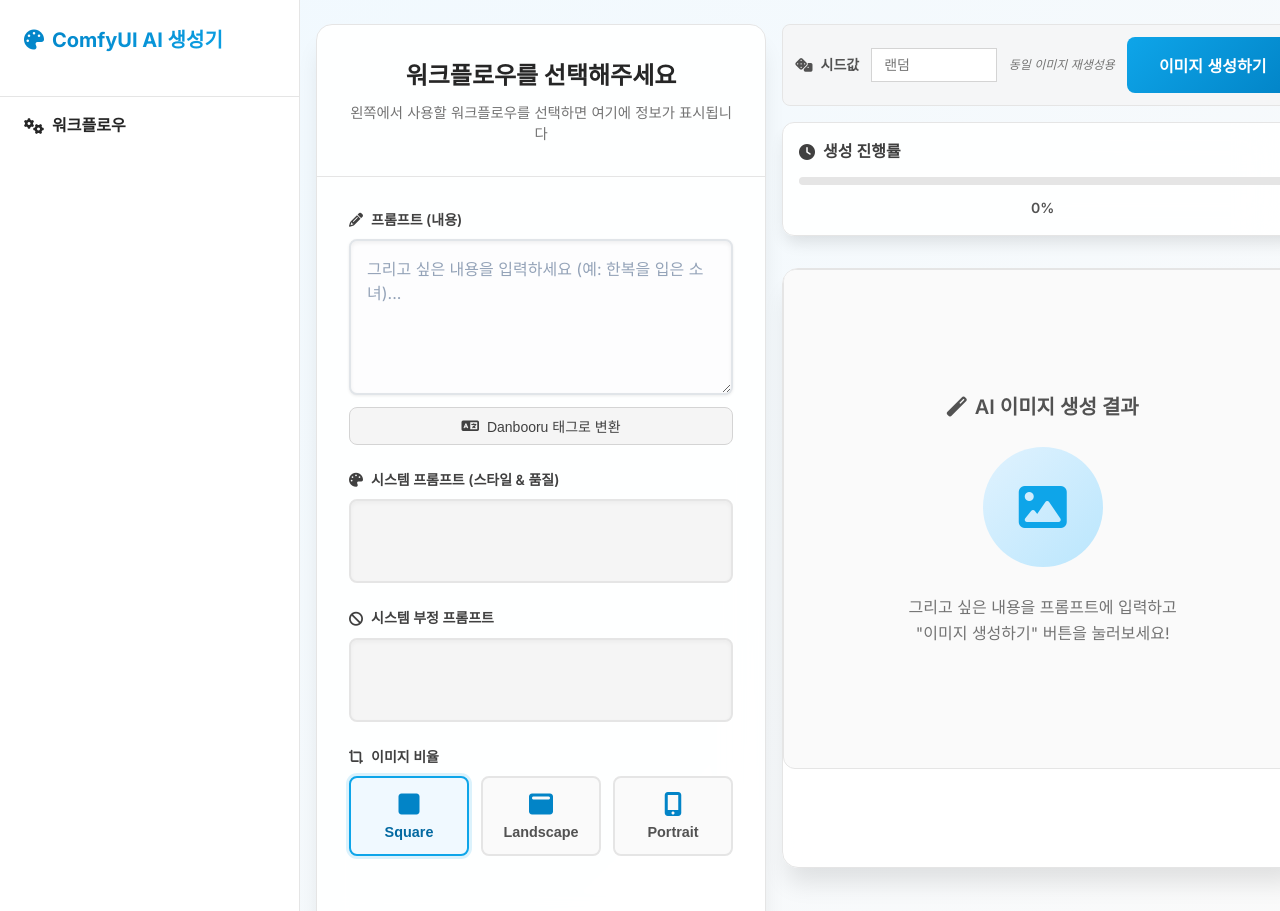
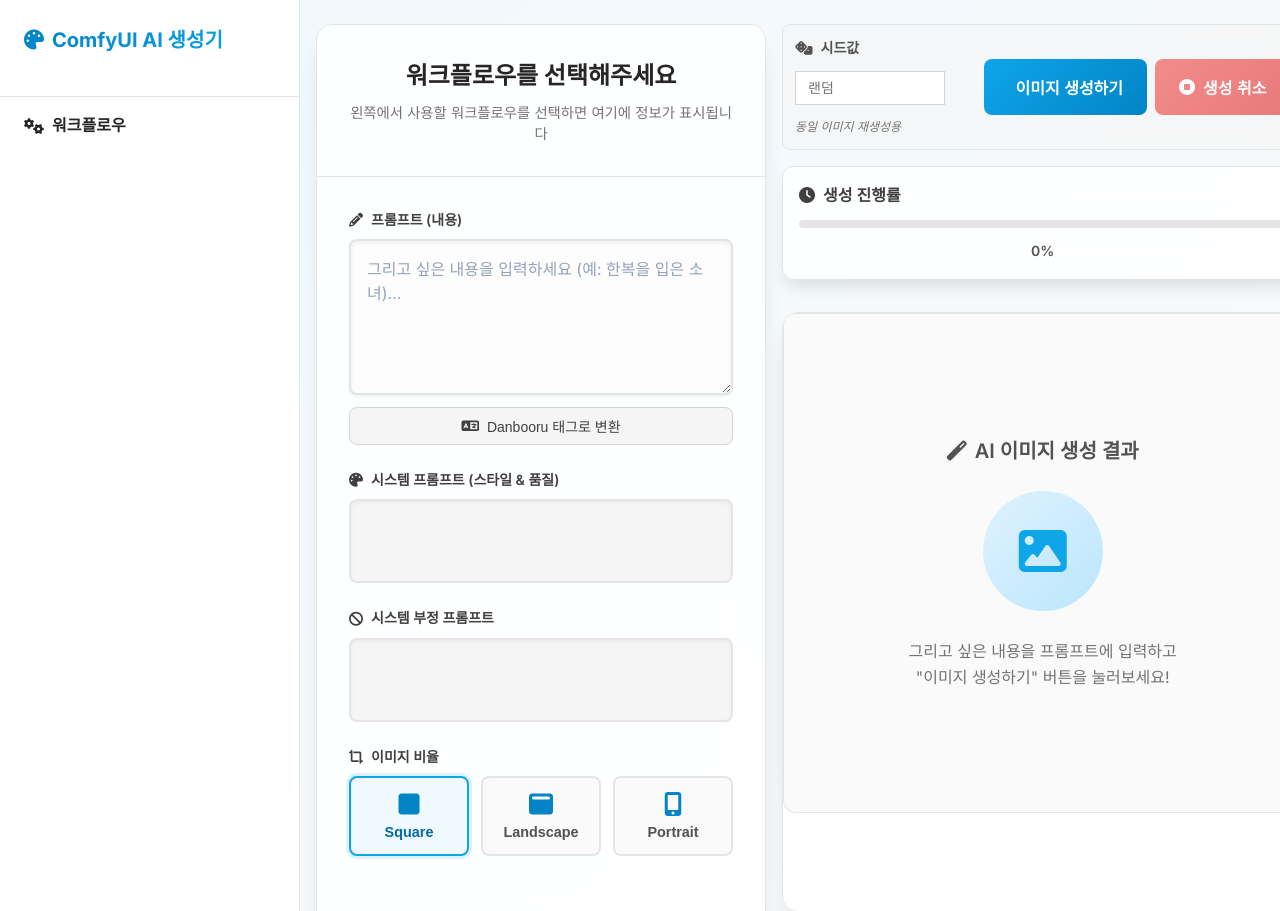
Before and after one commit to YoungkyuAlexKim/ComfyUI_FastAPI, a FastAPI app: template templates/index.html in a window 1280 px wide. Shown: the top 911 px of the page. Run offline with FastAPI, Linux system fonts and the light colour scheme; the template is opened without the code that fills it, so the values that code supplies are empty.

Commit message:
이미지지 생성취소버튼 구현

```diff
--- a/app/main.py
+++ b/app/main.py
@@ -47,6 +47,9 @@ class ConnectionManager:
 
 manager = ConnectionManager()
 
+# --- 이미지 생성 작업 상태 (단일 사용자 가정) ---
+ACTIVE_JOB: dict = {"client": None, "prompt_id": None, "cancelled": False}
+
 @app.get("/", response_class=HTMLResponse, tags=["Page"])
 async def read_root(request: Request):
     default_values = get_default_values()
@@ -95,8 +98,14 @@ def _run_generation(request: GenerateRequest):
             seed=request.seed
         )
         client = ComfyUIClient(SERVER_ADDRESS, manager=manager)
+        # 활성 작업 등록
+        ACTIVE_JOB["client"] = client
+        ACTIVE_JOB["prompt_id"] = None
+        ACTIVE_JOB["cancelled"] = False
+
         prompt_id = client.queue_prompt(workflow_path, prompt_overrides).get('prompt_id')
         if not prompt_id: raise RuntimeError("Failed to get prompt_id.")
+        ACTIVE_JOB["prompt_id"] = prompt_id
         images_data = client.get_images(prompt_id)
         if not images_data: raise RuntimeError("Failed to receive generated images.")
 
@@ -111,8 +120,16 @@ def _run_generation(request: GenerateRequest):
         loop.run_until_complete(manager.broadcast_json({"status": "complete", "image_path": web_path}))
     except Exception as e:
         print(f"❌ Background task error: {e}")
-        loop.run_until_complete(manager.broadcast_json({"error": str(e)}))
+        # 사용자가 취소한 경우 'cancelled' 상태로 브로드캐스트
+        if ACTIVE_JOB.get("cancelled"):
+            loop.run_until_complete(manager.broadcast_json({"status": "cancelled"}))
+        else:
+            loop.run_until_complete(manager.broadcast_json({"error": str(e)}))
     finally:
+        # 작업 상태 초기화
+        ACTIVE_JOB["client"] = None
+        ACTIVE_JOB["prompt_id"] = None
+        ACTIVE_JOB["cancelled"] = False
         loop.close()
 
 @app.post("/api/v1/generate", tags=["Image Generation"])
@@ -120,6 +137,27 @@ async def generate_image(request: GenerateRequest, background_tasks: BackgroundT
     # ✨ width, height 유효성 검사 로직 제거
     background_tasks.add_task(_run_generation, request)
     return {"message": "Image generation request received."}
+
+@app.post("/api/v1/cancel", tags=["Image Generation"])
+async def cancel_generation():
+    try:
+        client: ComfyUIClient | None = ACTIVE_JOB.get("client")
+        if client is None:
+            raise HTTPException(status_code=400, detail="No active generation to cancel.")
+
+        # 취소 플래그 설정 및 서버에 인터럽트 전송
+        ACTIVE_JOB["cancelled"] = True
+        ok = client.interrupt()
+        if not ok:
+            raise HTTPException(status_code=500, detail="Failed to send interrupt to ComfyUI.")
+
+        # UI에 'cancelling' 상태 브로드캐스트 (선택)
+        await manager.broadcast_json({"status": "cancelling"})
+        return {"message": "Cancel request sent."}
+    except HTTPException:
+        raise
+    except Exception as e:
+        raise HTTPException(status_code=500, detail=str(e))
 
 @app.post("/api/v1/translate-prompt", tags=["Prompt Translation"])
 async def translate_prompt_endpoint(text: str = Form(...)):
--- a/static/css/components.css
+++ b/static/css/components.css
@@ -110,6 +110,41 @@
     gap: var(--space-sm);
     flex-shrink: 0;
     white-space: nowrap;
+}
+
+.generate-actions {
+    display: flex;
+    align-items: center;
+    gap: var(--space-sm);
+}
+
+.cancel-btn {
+    background: linear-gradient(135deg, #ef4444, #dc2626);
+    color: white;
+    border: none;
+    border-radius: var(--radius-lg);
+    padding: var(--space-lg) var(--space-xl);
+    font-size: 1rem;
+    font-weight: 600;
+    cursor: pointer;
+    transition: all var(--transition-fast);
+    display: flex;
+    align-items: center;
+    justify-content: center;
+    gap: var(--space-sm);
+    flex-shrink: 0;
+    white-space: nowrap;
+}
+
+.cancel-btn:hover:not(:disabled) {
+    transform: translateY(-2px);
+    box-shadow: var(--shadow-lg);
+}
+
+.cancel-btn:disabled {
+    opacity: 0.6;
+    cursor: not-allowed;
+    transform: none;
 }
 
 .generate-btn:hover:not(:disabled) {
--- a/templates/index.html
+++ b/templates/index.html
@@ -87,9 +87,14 @@
                                 <input type="number" class="seed-input" id="seed" placeholder="랜덤" min="0">
                                 <small class="seed-hint">동일 이미지 재생성용</small>
                             </div>
-                            <button class="generate-btn" id="generate-btn">
-                                <i class="fas fa-sparkles"></i> <span>이미지 생성하기</span>
-                            </button>
+                            <div class="generate-actions">
+                                <button class="generate-btn" id="generate-btn">
+                                    <i class="fas fa-sparkles"></i> <span>이미지 생성하기</span>
+                                </button>
+                                <button class="cancel-btn" id="cancel-btn" disabled>
+                                    <i class="fas fa-stop-circle"></i> <span>생성 취소</span>
+                                </button>
+                            </div>
                         </div>
                         </div>
                     </div>
@@ -163,6 +168,8 @@
         ws.onopen = () => console.log("✅ WebSocket connected");
         ws.onmessage = handleWebSocketMessage;
         ui.generateBtn.addEventListener('click', handleGenerateClick);
+        const cancelBtn = document.getElementById('cancel-btn');
+        cancelBtn.addEventListener('click', handleCancelClick);
         ui.promptSuggestionText.addEventListener('click', handleSuggestionClick);
 
         ui.aspectRatioGroup.addEventListener('click', (e) => {
@@ -254,16 +261,24 @@
         function handleWebSocketMessage(event) {
             const data = JSON.parse(event.data);
             if (data.progress !== undefined) updateProgress(data.progress);
-            if (data.status === 'running') setGenerateButtonState(true, 'AI 생성 중...');
+            if (data.status === 'running') setGenerationState(true, 'AI 생성 중...');
             if (data.status === 'complete') {
                 showStatus('🎉 이미지 생성 완료!', 'success');
-                setGenerateButtonState(false, '새 이미지 생성하기');
+                setGenerationState(false, '새 이미지 생성하기');
                 updateProgress(0); // 완료 후 진행률을 0%로 리셋
                 if (data.image_path) displayImage(data.image_path);
             }
+            if (data.status === 'cancelling') {
+                showStatus('⏸️ 취소 요청 전송됨...', 'info');
+            }
+            if (data.status === 'cancelled') {
+                showStatus('🛑 이미지 생성을 취소했습니다.', 'error');
+                setGenerationState(false, '이미지 생성하기');
+                updateProgress(0);
+            }
             if (data.error) {
                 showStatus(`❌ 오류: ${data.error}`, 'error');
-                setGenerateButtonState(false, '이미지 생성하기');
+                setGenerationState(false, '이미지 생성하기');
                 updateProgress(0); // 에러 발생 시에도 진행률을 0%로 리셋
             }
         }
@@ -272,7 +287,7 @@
             if (!currentWorkflow) return showStatus('워크플로우를 먼저 선택해주세요.', 'error');
             if (!ui.userPromptInput.value.trim()) return showStatus('그리고 싶은 내용을 프롬프트에 입력해주세요.', 'error');
 
-            setGenerateButtonState(true, '요청 처리 중...');
+            setGenerationState(true, '요청 처리 중...');
             showStatus('서버에 생성 요청을 보냅니다...', 'info');
 
             const requestData = {
@@ -293,14 +308,16 @@
                 showStatus(result.message, 'info');
             } catch (error) {
                 showStatus(`❌ 요청 실패: ${error.message}`, 'error');
-                setGenerateButtonState(false, '이미지 생성하기');
+                setGenerationState(false, '이미지 생성하기');
                 updateProgress(0); // 요청 실패 시에도 진행률을 0%로 리셋
             }
         }
 
-        function setGenerateButtonState(isLoading, text) {
-            ui.generateBtn.disabled = isLoading;
-            ui.generateBtn.innerHTML = isLoading ? `<div class="loading-spinner"></div><span>${text}</span>` : `<i class="fas fa-sparkles"></i><span>${text}</span>`;
+        function setGenerationState(isGenerating, text) {
+            ui.generateBtn.disabled = isGenerating;
+            const cancelBtn = document.getElementById('cancel-btn');
+            cancelBtn.disabled = !isGenerating;
+            ui.generateBtn.innerHTML = isGenerating ? `<div class="loading-spinner"></div><span>${text}</span>` : `<i class="fas fa-sparkles"></i><span>${text}</span>`;
         }
 
         function showStatus(message, type = 'info') {
@@ -322,6 +339,17 @@
             };
         }
 
+        async function handleCancelClick() {
+            try {
+                const response = await fetch('/api/v1/cancel', { method: 'POST' });
+                const result = await response.json();
+                if (!response.ok) throw new Error(result.detail || 'Cancel failed');
+                showStatus(result.message, 'info');
+            } catch (error) {
+                showStatus(`❌ 취소 실패: ${error.message}`, 'error');
+            }
+        }
+
         function autoResizeTextarea(textarea) {
             textarea.style.height = 'auto';
             textarea.style.height = `${textarea.scrollHeight}px`;
```
Also changed, not shown: app/comfy_client.py (+20 -2 lines).
